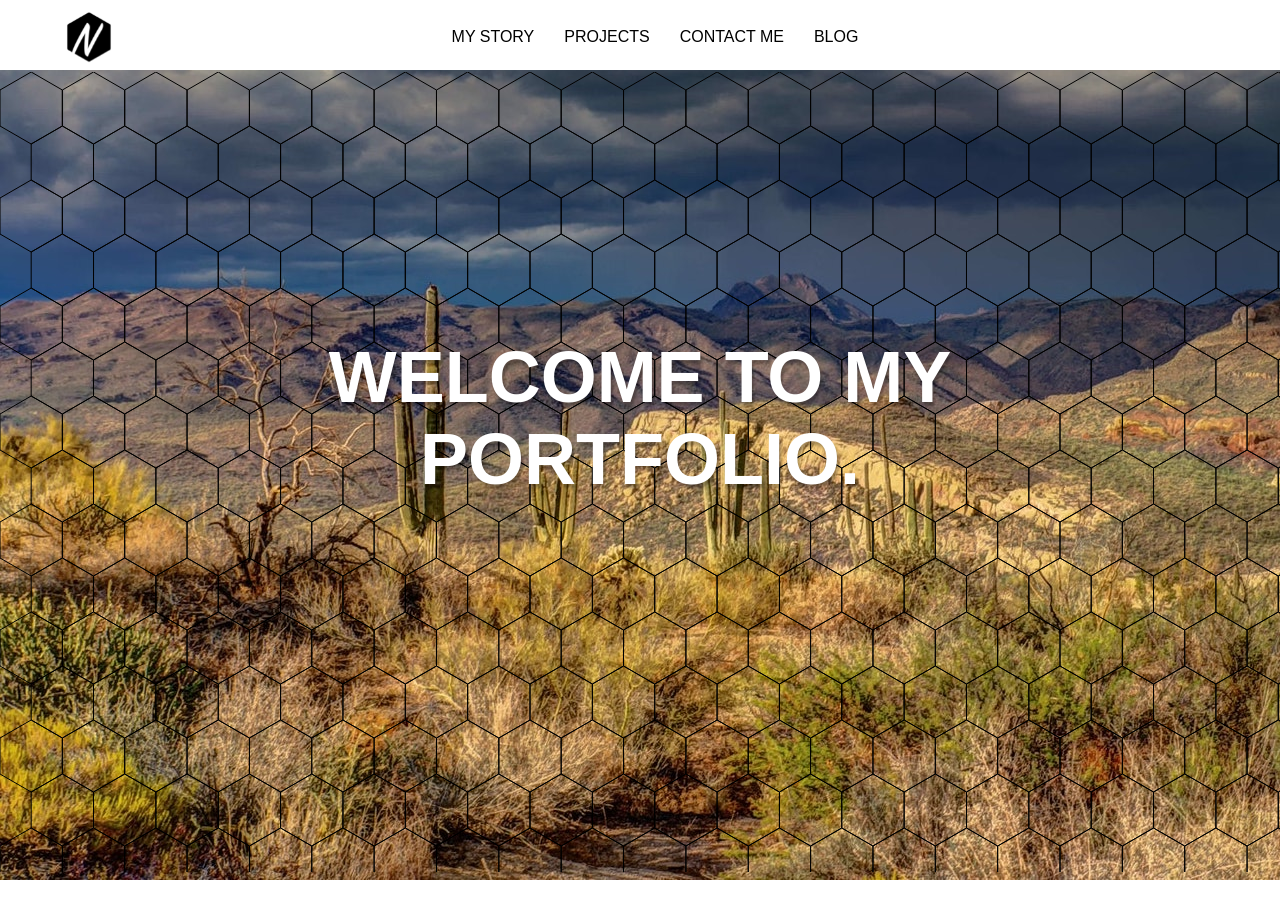
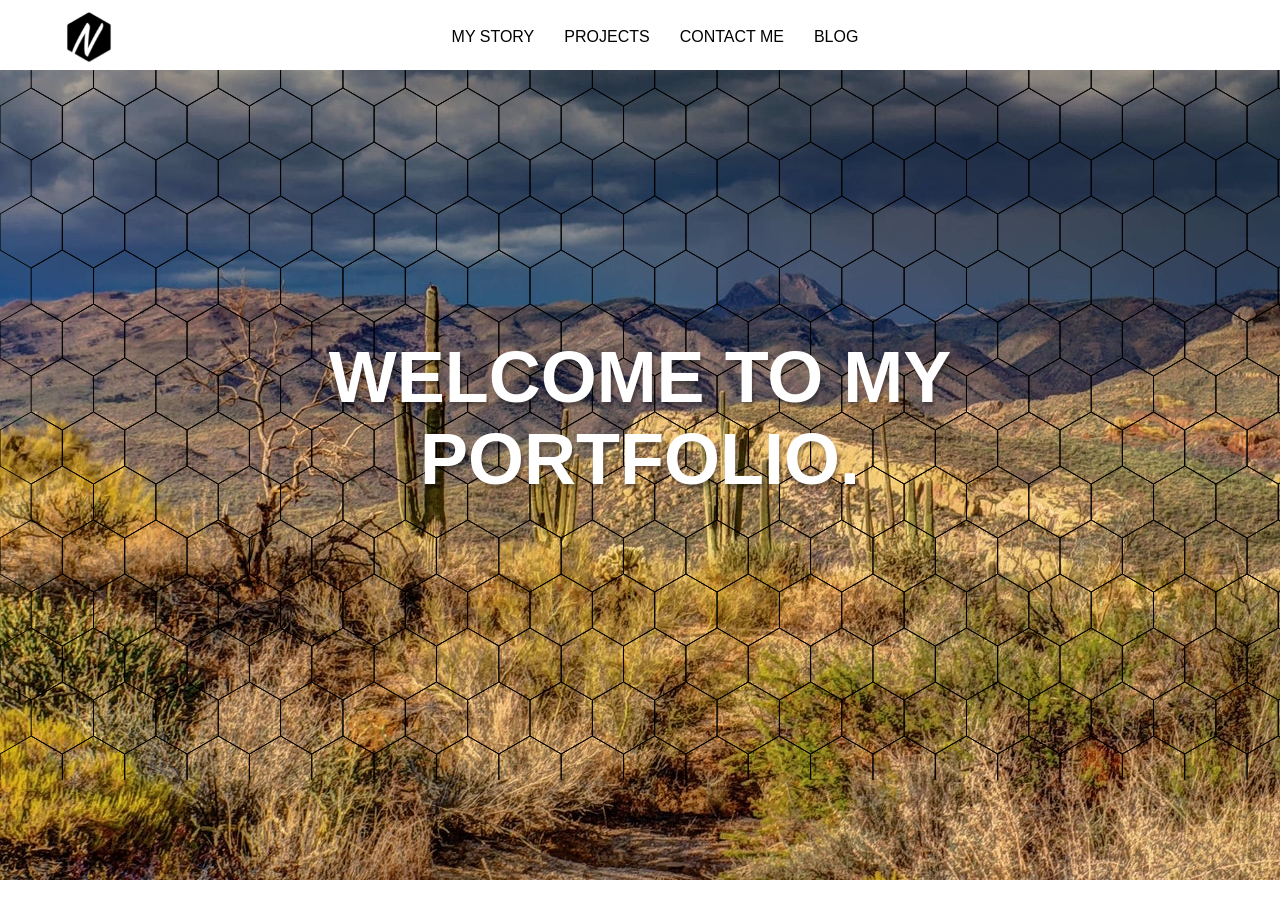
Before and after one commit to Gadget89/updated-portfolio, a React (Create React App) app: page / in a window 1280 px wide. Shown: the top 918 px of the page. Built offline with nearby package versions, Linux system fonts and the light colour scheme.

Commit message:
Added new screen breakpoint at width of 1440

```diff
--- a/src/main.css
+++ b/src/main.css
@@ -161,7 +161,11 @@ li {
   top: 33%;
   z-index: 9;
 }
-
+@media only screen and (max-width: 1440px) {
+  #canvasoverlay {
+    top: -904px;
+  }
+}
 @media only screen and (max-width: 1024px) {
   /*For mobile device screens*/
   html {
```
